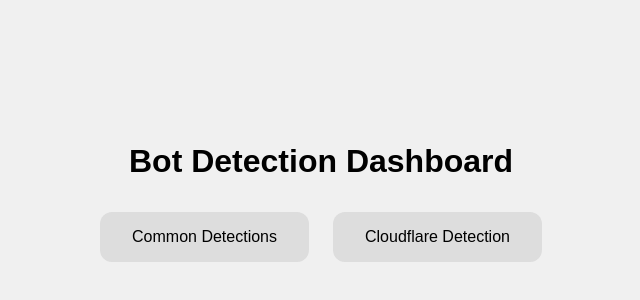
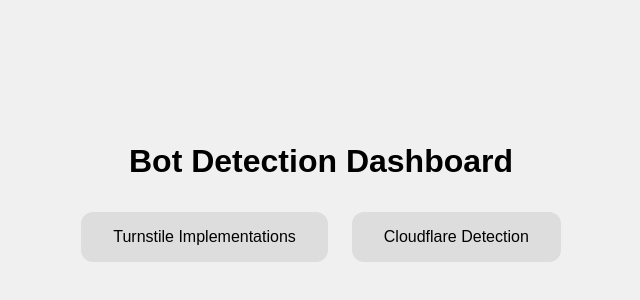
Before and after one commit to vlpsebas/bots-detections, a plain HTML site: page index.html in a window 1280 px wide. Shown: the part 208-508 px from the top of the page, without its empty margins (319-959 px from the left). Drawn offline with Linux system fonts and the light colour scheme.

Commit message:
Update index.html
Added Turnstile implementations button

```diff
--- a/index.html
+++ b/index.html
@@ -43,7 +43,7 @@
 <body>
   <h1>Bot Detection Dashboard</h1>
   <div class="button-container">
-    <a href="/jsd.html"><button class="rounded-button">Common Detections</button></a>
+    <a href="/jsd.html"><button class="rounded-button">Turnstile Implementations</button></a>
     <a href="/cf.html"><button class="rounded-button">Cloudflare Detection</button></a>
   </div>
 </body>
```
